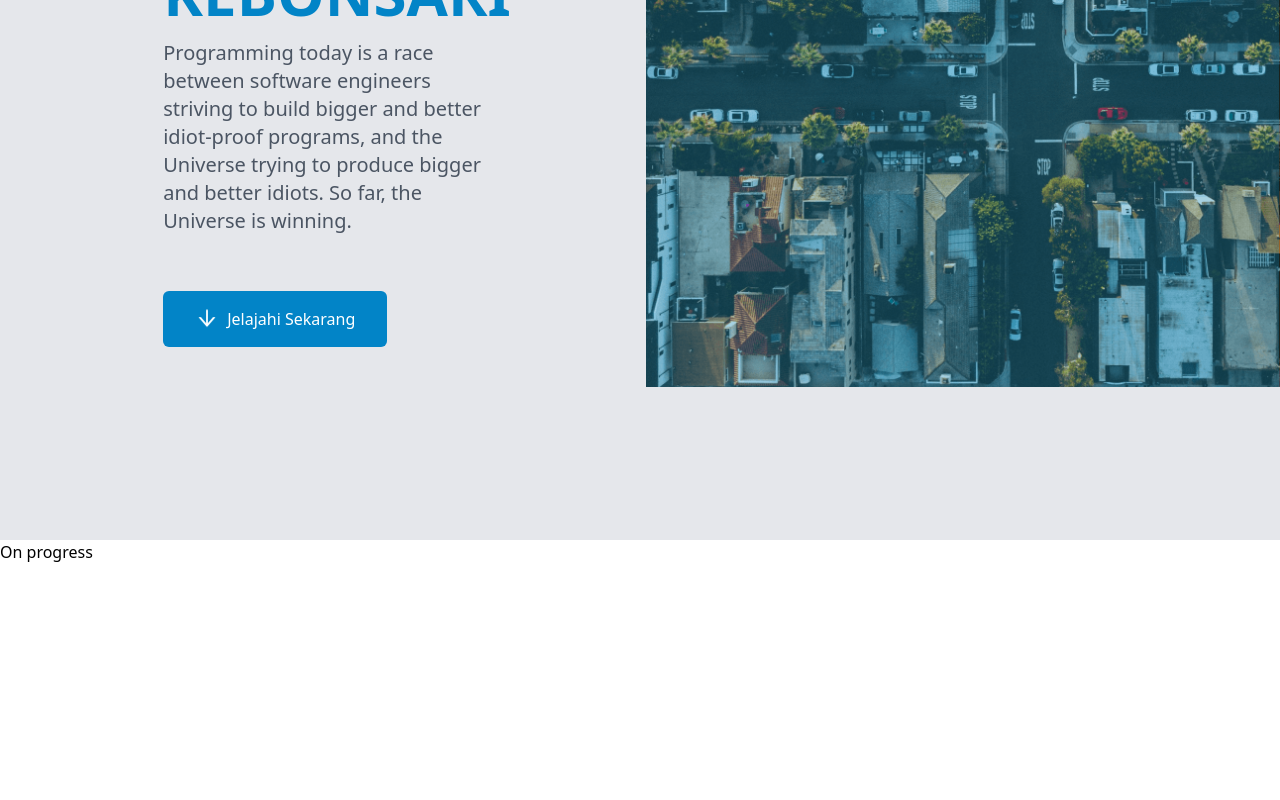
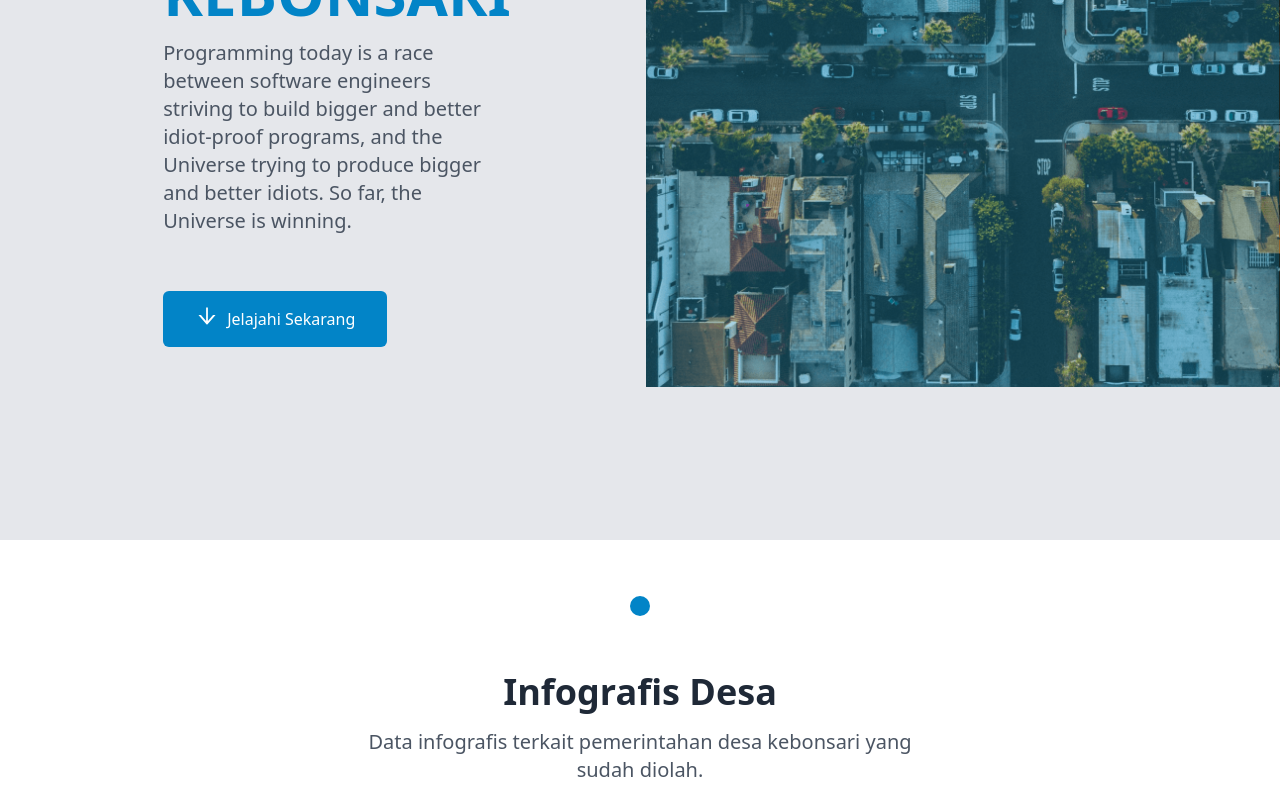
Before and after one commit to jagadyudha/kebonsari.site, a Next.js app: page / in a window 1280 px wide. Shown: the part 278-1078 px from the top of the page. Before the commit the page ends 842 px from the top, so only its background shows below. Built offline with nearby package versions, Linux system fonts and the light colour scheme.

Commit message:
feat: seperator

```diff
--- a/components/Hero.tsx
+++ b/components/Hero.tsx
@@ -4,7 +4,7 @@ import { AiOutlineArrowDown } from "react-icons/ai";
 
 const Hero = () => {
   return (
-    <div className="xl:h-[92vh] h-screen bg-gray-200 flex xl:block justify-center">
+    <section className="xl:h-[92vh] h-screen bg-gray-200 flex xl:block justify-center">
       <div className="flex justify-between items-center">
         <div className="mx-auto xl:w-[50vw] w-full xl:px-40 md:px-12 px-6">
           <h1 className="md:text-6xl text-4xl font-bold text-gray-800">
@@ -17,7 +17,7 @@ const Hero = () => {
             winning.
           </p>
           <button>
-            <a href="#data">
+            <a href="#infografis">
               <p className="mt-10 flex justify-center items-center px-8 py-4 rounded-md text-white bg-sky-600 font-medium hover:bg-sky-800 duration-300 transition-all shadow-sky-600">
                 <AiOutlineArrowDown className="mr-2 text-2xl animate-bounce" />
                 Jelajahi Sekarang
@@ -35,7 +35,7 @@ const Hero = () => {
           />
         </div>
       </div>
-    </div>
+    </section>
   );
 };
 
--- /dev/null
+++ b/components/Infographics.tsx
@@ -0,0 +1,18 @@
+import React from "react";
+
+const Infographics = () => {
+  return (
+    <section>
+      <div className="text-center xl:w-1/2 w-full px-6 mx-auto" id="infografis">
+        <h2 className="md:text-4xl text-2xl font-bold text-gray-800">
+          Infografis Desa
+        </h2>
+        <p className="my-4 md:text-xl text-md text-gray-600">
+          Data infografis terkait pemerintahan desa kebonsari yang sudah diolah.
+        </p>
+      </div>
+    </section>
+  );
+};
+
+export default Infographics;
--- /dev/null
+++ b/components/Seperator.tsx
@@ -0,0 +1,11 @@
+import React from "react";
+
+const Seperator = () => {
+  return (
+    <div className="flex justify-center xl:py-14 py-6">
+      <div className="bg-sky-600 w-5 h-5 rounded-full"></div>
+    </div>
+  );
+};
+
+export default Seperator;
--- a/components/layout/footer.tsx
+++ b/components/layout/footer.tsx
@@ -1,7 +1,7 @@
 import React from "react";
 
 const Footer = () => {
-  return <footer>On progress</footer>;
+  return <footer></footer>;
 };
 
 export default Footer;
--- a/pages/index.tsx
+++ b/pages/index.tsx
@@ -1,10 +1,14 @@
 import React from "react";
 import Hero from "../components/Hero";
+import Infographics from "../components/Infographics";
+import Seperator from "../components/Seperator";
 
 const Home = () => {
   return (
     <main>
       <Hero />
+      <Seperator />
+      <Infographics />
     </main>
   );
 };
```
